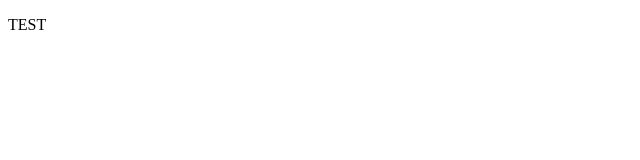
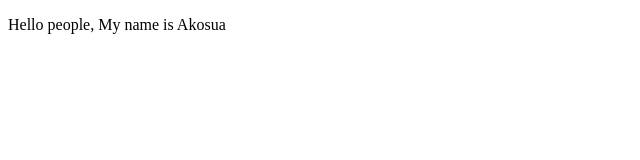
Before and after one commit to AOtu12/AOtu12.github.io, a plain HTML site: page index.html in a window 1280 px wide. Shown: the whole page, without its empty margins (0-640 px from the left). Drawn offline with Linux system fonts and the light colour scheme.

Commit message:
added a paragraph

```diff
--- a/index.html
+++ b/index.html
@@ -6,7 +6,7 @@
     <title>Document</title>
 </head>
 <body>
-    <p>TEST</p>
+    <p>Hello people, My name is Akosua</p>
 
 </body>
 </html>
```
